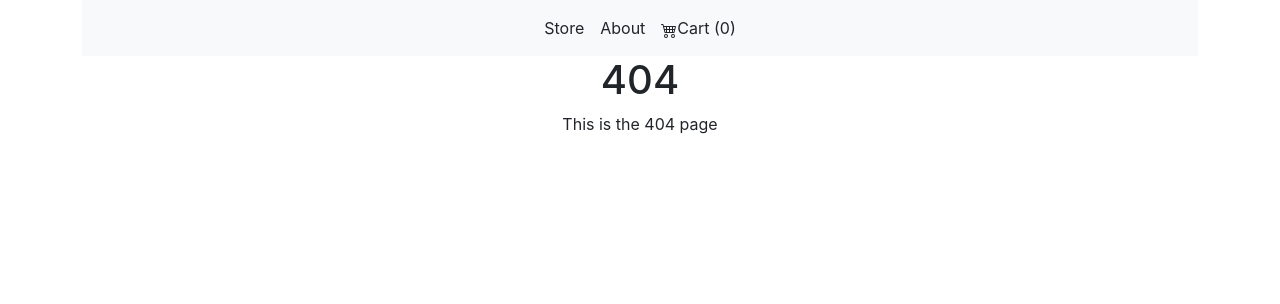
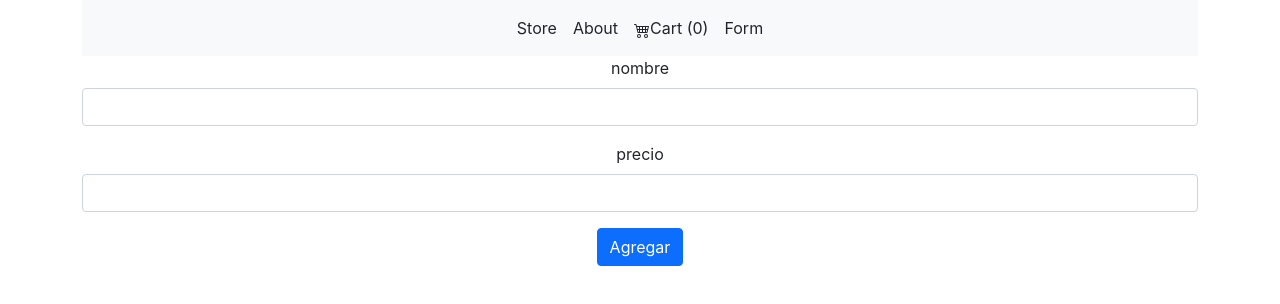
Before and after one commit to esteban2pac/Ejercicio1, a React (Create React App) app: page /Form in a window 1280 px wide. Before the commit this address had no page. Shown: the top 304 px of the page. Built offline with nearby package versions, Linux system fonts and the light colour scheme; the HTML template or start-up script is replaced by a standard one.

Commit message:
UseContext, Context API

```diff
--- a/src/Misrutas.js
+++ b/src/Misrutas.js
@@ -1,6 +1,6 @@
 import React from 'react';
 import {Route, Switch} from 'react-router-dom';
-
+import Form from './pages/Form';
 import Store from './pages/Store'
 import About from './pages/About';
 import Cart from './pages/Cart';
@@ -12,6 +12,7 @@ export default function Misroutes(){
         <Route exact path='/' component={Store}/>
         <Route path='/About' component={About}/>
         <Route path='/Cart' component={Cart}/>
+        <Route path="/Form" component={Form}/>
         <Route path="*" component={NotFound} />
         </Switch>
     );
--- a/src/componentes/GridProduct.js
+++ b/src/componentes/GridProduct.js
@@ -1,6 +1,6 @@
 import React, { useState } from "react";
 import Row from 'react-bootstrap/Row'
-import ProductForm from "./ProductForm";
+
 import GridItem from "./GridItem";
 
 export const itemInicial = [
@@ -17,17 +17,9 @@ export const itemInicial = [
 
 const Gridproduct = () => {
     const [items, setItems] = useState(itemInicial);
-
-    const alEnviarForm = (itemFromForm) => {
-        const idS = items.length + 1;
-        const item = { ...itemFromForm, id: idS };
-        setItems([...items, item]);
-    }
         return (
             <div className="container">
-                <Row>
-                    <ProductForm agregar={alEnviarForm} />
-                </Row>
+
                 <div className="row">
                     {items.map((gridItem, index) => {
                         return (
--- a/src/componentes/Header.js
+++ b/src/componentes/Header.js
@@ -29,6 +29,11 @@ const Header = ()=>{
                         Cart ({itemCount})
                     </Link>
                 </li>
+                <li className="nav-item">
+                    <Link to="/Form" className="p-2 text-dark text-decoration-none">
+                        Form
+                    </Link>
+                </li>
             </ul>
         </nav>
     </div>
--- /dev/null
+++ b/src/pages/Form.js
@@ -0,0 +1,24 @@
+import React,{useState} from "react";
+import {itemInicial} from "../componentes/GridProduct";
+import ProductForm  from "../componentes/ProductForm";
+import { Row } from "react-bootstrap";
+const Form = () => {
+    const center = {
+        textAlign: "center"
+    };
+    const [items, setItems] = useState(itemInicial);
+    const alEnviarForm = (itemFromForm) => {
+        const idS = items.length + 1;
+        const item = { ...itemFromForm, id: idS };
+        setItems([...items, item]);
+    }
+    return (
+        <div style={center}>
+             <Row>
+                <ProductForm agregar={alEnviarForm} />
+            </Row>
+
+        </div>
+    );
+};
+export default Form;
```
